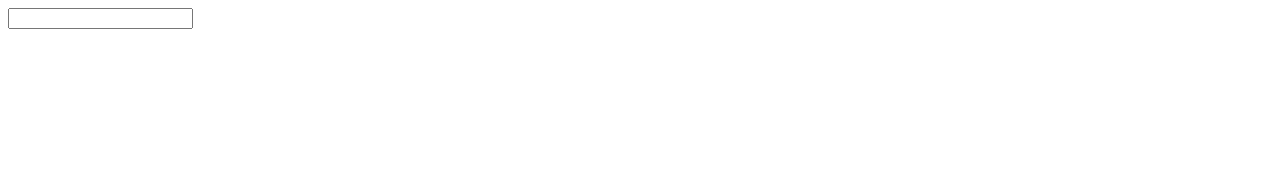
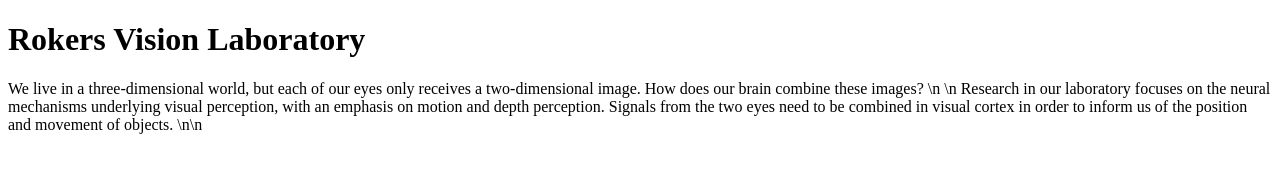
Before and after one commit to omnhass/Hello-World, a plain HTML site: page index.html in a window 1280 px wide. Drawn offline with Linux system fonts and the light colour scheme.

Commit message:
Update index.html

```diff
--- a/index.html
+++ b/index.html
@@ -2,7 +2,14 @@
 <html>
 <body>
 
-  <input type="Rokers Vision Laboratory">
+<h1>Rokers Vision Laboratory</h1>
+<p>
+
+  We live in a three-dimensional world, but each of our eyes only receives a two-dimensional image. How does our brain combine these images? \n \n
+  Research in our laboratory focuses on the neural mechanisms underlying visual perception, with an emphasis on motion and depth perception. Signals from the two eyes need to be combined in visual cortex in order to inform us of the position and movement of objects. \n\n
+
+
+  </p>
 
 </body>
 </html>
```
